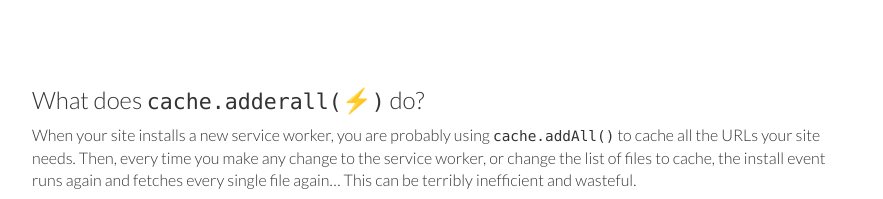
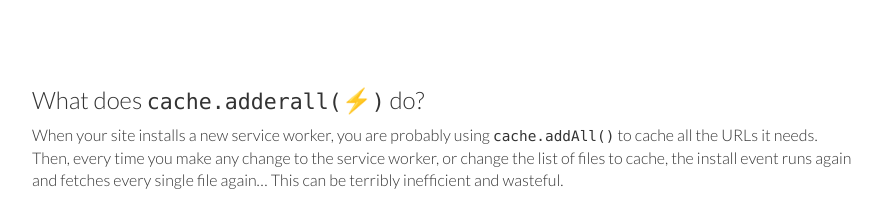
Before and after one commit to TalAter/cache.adderall, a website: page demo/index.html in a window 1280 px wide. Shown: the part 1165-1364 px from the top of the page, without its empty margins (198-1081 px from the left). Drawn offline with nearby package versions, Linux system fonts and the light colour scheme.

Commit message:
Demo site: small edit

```diff
--- a/demo/index.html
+++ b/demo/index.html
@@ -44,7 +44,7 @@
     <div class="row">
       <div class="col-md-12">
         <h3>What does <code>cache.adderall(</code>⚡<code>)</code> do?</h3>
-        <p>When your site installs a new service worker, you are probably using <code>cache.addAll()</code> to cache all the URLs your site needs. Then, every time you make any change to the service worker, or change the list of files to cache, the install event runs again and fetches every single file again… This can be terribly inefficient and wasteful.</p>
+        <p>When your site installs a new service worker, you are probably using <code>cache.addAll()</code> to cache all the URLs it needs. Then, every time you make any change to the service worker, or change the list of files to cache, the install event runs again and fetches every single file again… This can be terribly inefficient and wasteful.</p>
         <p><code>cache.adderall(</code>⚡<code>)</code> is very much like the browser's native <code>cache.addAll()</code>. The only difference is that when you call it, <code>cache.adderall(</code>⚡<code>)</code> first looks for the files you are trying to cache in the user's existing caches. If any of these files are found, they will be copied over to the new cache, so that your service worker only needs to download new files. Any file that isn't already cached will be fetched as usual using the native <code>cache.addAll()</code>.</p>
         <p>This saves bandwidth, speeds up your service worker installation, and saves your users from downloading the same files over and over again, every time your service worker changes.</p>
         <h3>Using <code>cache.adderall(</code>⚡<code>)</code></h3>
```
